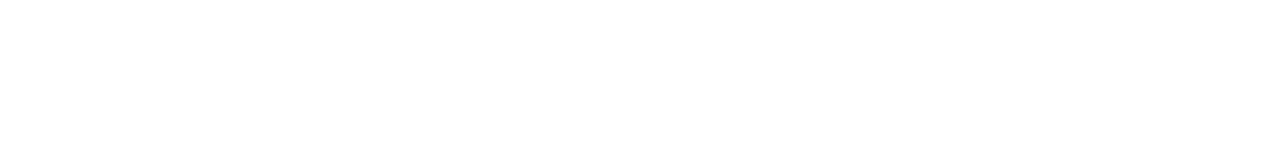
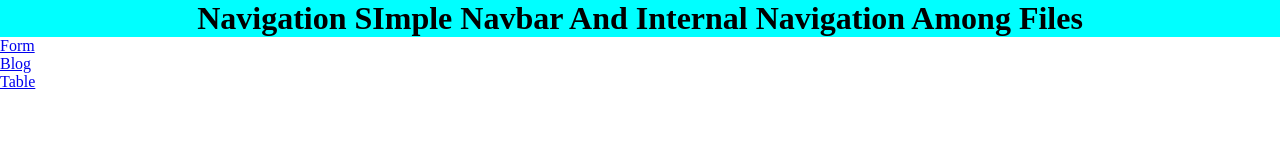
Before and after one commit to webdiv-rakib/my-test-repo, a plain HTML site: page index.html in a window 1280 px wide. Drawn offline with Linux system fonts and the light colour scheme.

Commit message:
different html added

```diff
--- a/index.html
+++ b/index.html
@@ -4,12 +4,18 @@
 <head>
     <meta charset="UTF-8">
     <meta name="viewport" content="width=device-width, initial-scale=1.0">
+    <link rel="stylesheet" href="styles/index.css">
     <title>Navigation Simple Navbar and Internal Navigation</title>
 </head>
 
 <body>
     <header>
-
+        <h1 class="navigation">Navigation SImple Navbar And Internal Navigation Among Files</h1>
+        <ul>
+            <li><a href="form.html" target="_blank">Form</a></li>
+            <li><a href="blog.html" target="_blank">Blog</a></li>
+            <li><a href="table.html" target="_blank">Table</a></li>
+        </ul>
     </header>
     <main>
 
--- /dev/null
+++ b/styles/index.css
@@ -0,0 +1,8 @@
+*{
+    margin: 0;
+    padding: 0;
+}
+.navigation{
+    text-align: center;
+    background-color: aqua;
+}
```
